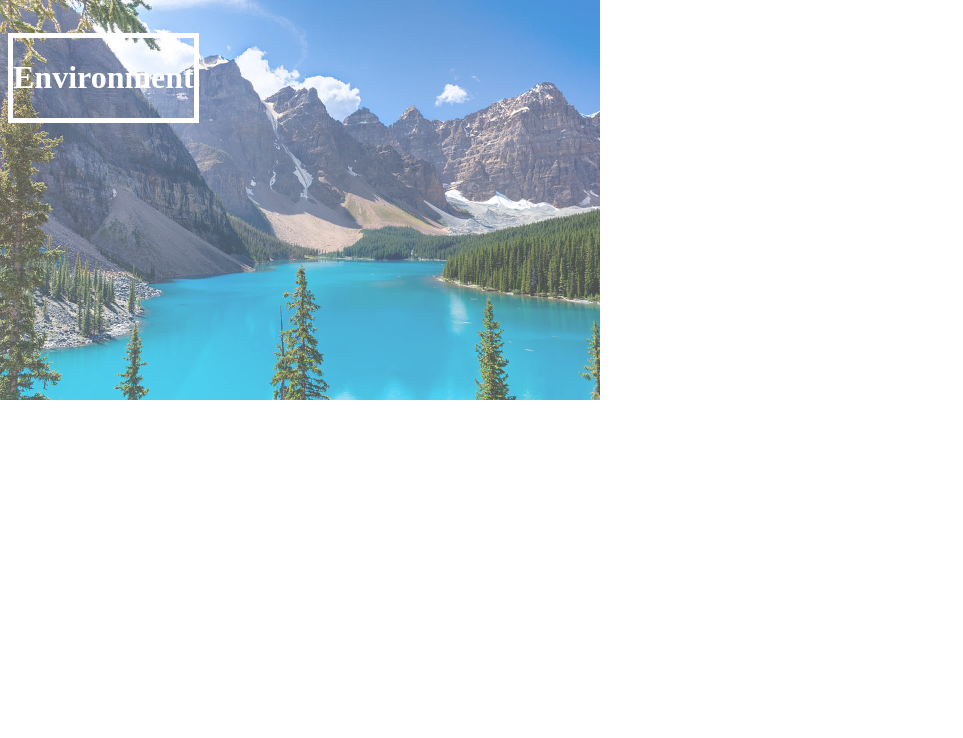
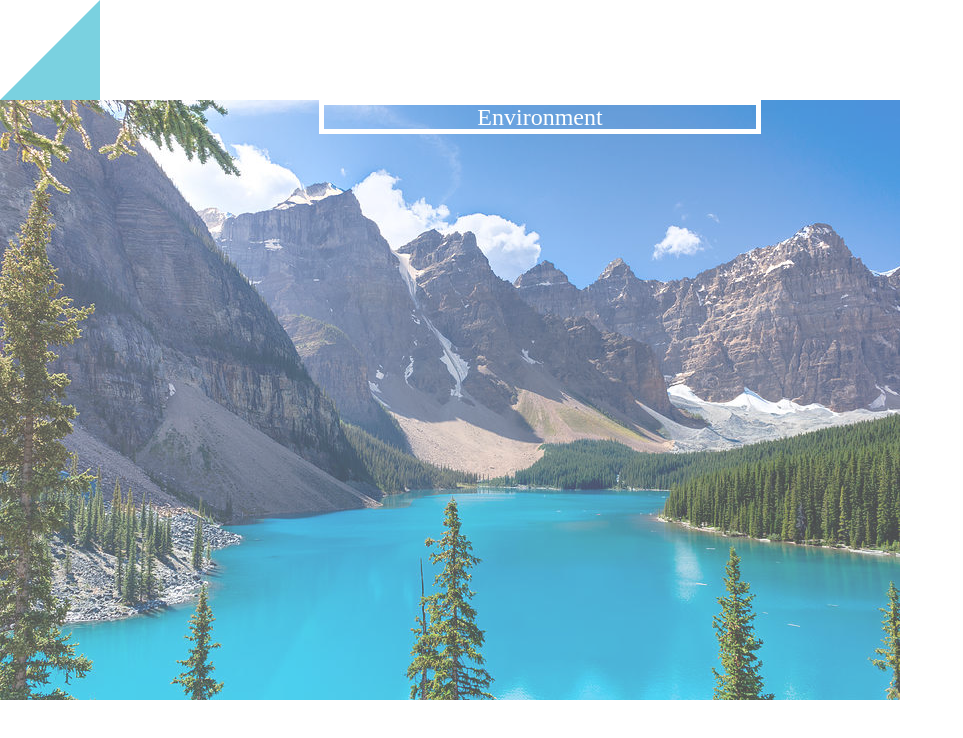
Before and after one commit to SuperBerny/Adventure-website, a plain HTML site: page index.html in a window 1280 px wide. Shown: the whole page, without its empty margins (0-963 px from the left). Drawn offline with Linux system fonts and the light colour scheme.

Commit message:
changed background to an img tag instead of css background

```diff
--- /dev/null
+++ b/assets/reset.css
@@ -0,0 +1,48 @@
+/* http://meyerweb.com/eric/tools/css/reset/
+   v2.0 | 20110126
+   License: none (public domain)
+*/
+
+html, body, div, span, applet, object, iframe,
+h1, h2, h3, h4, h5, h6, p, blockquote, pre,
+a, abbr, acronym, address, big, cite, code,
+del, dfn, em, img, ins, kbd, q, s, samp,
+small, strike, strong, sub, sup, tt, var,
+b, u, i, center,
+dl, dt, dd, ol, ul, li,
+fieldset, form, label, legend,
+table, caption, tbody, tfoot, thead, tr, th, td,
+article, aside, canvas, details, embed,
+figure, figcaption, footer, header, hgroup,
+menu, nav, output, ruby, section, summary,
+time, mark, audio, video {
+	margin: 0;
+	padding: 0;
+	border: 0;
+	font-size: 100%;
+	font: inherit;
+	vertical-align: baseline;
+}
+/* HTML5 display-role reset for older browsers */
+article, aside, details, figcaption, figure,
+footer, header, hgroup, menu, nav, section {
+	display: block;
+}
+body {
+	line-height: 1;
+}
+ol, ul {
+	list-style: none;
+}
+blockquote, q {
+	quotes: none;
+}
+blockquote:before, blockquote:after,
+q:before, q:after {
+	content: '';
+	content: none;
+}
+table {
+	border-collapse: collapse;
+	border-spacing: 0;
+}
--- a/assets/style.css
+++ b/assets/style.css
@@ -1,37 +1,43 @@
 body,html {
  width: 1080px;
  height: 760px;
+ font-size: 12px;
 }
 
-.enviroment {
+#enviroment {
   position: relative;
   max-width: 80%;
-  height: auto;
-}
-
-.environment:after {
-  content: '';
-  display: block;
-  position: absolute;
-  top: 0;
-  left: 0;
-  background: url(imgs/moraine-lake.jpg) no-repeat;
-  background-size: contain;
-  width: 50%;
-  height: 50%;
-  opacity: 0.7;
-  z-index: -1;
-}
-
-.environment-banner {
-  position: absolute;
-  max-width: 40%;
-  max-height: 30%;
-  border: 5px solid white;
-  margin: 25px auto;
+  height:auto;
   text-align: center;
 }
 
-.environment h1 {
+#environment-banner {
+  position: relative;
+  max-width: 40%;
+  min-width: 10%;
+  border: 5px solid white;
+  margin: auto;
+}
+
+#environment-img {
+  position: absolute;
+  max-width: 100%;
+  max-height: 100%;
+  object-fit: contain;
+  opacity: 0.7;
+}
+
+
+#environment h3 {
+  margin: auto;
   color: white;
+  font-size: 2rem;
+  text-align: center;
 }
+
+.triangle {
+  width: 0px;
+  height: 0px;
+  border-bottom: 100px solid rgb(122, 209, 224);
+  border-left: 100px solid transparent;
+}
--- a/index.html
+++ b/index.html
@@ -4,14 +4,17 @@
   <meta charset="UTF-8">
   <meta name="viewport" content="width=device-width, initial-scale=1.0">
   <meta http-equiv="X-UA-Compatible" content="ie=edge">
+  <link rel="stylesheet" text="text/css" href="/assets/reset.css">
   <link rel="stylesheet" text="text/css" href="/assets/style.css">
   <title>Surf Pool Recreation</title>
 </head>
 <body>
 
-  <div class="environment">
-    <div class="environment-banner">
-      <h1>Environment</h1>
+  <div id="environment">
+    <div class="triangle"></div>
+    <img id="environment-img" src="/assets/imgs/moraine-lake.jpg" />
+    <div id="environment-banner">
+      <h3>Environment</h3>
     </div>
   </div>
 
```
